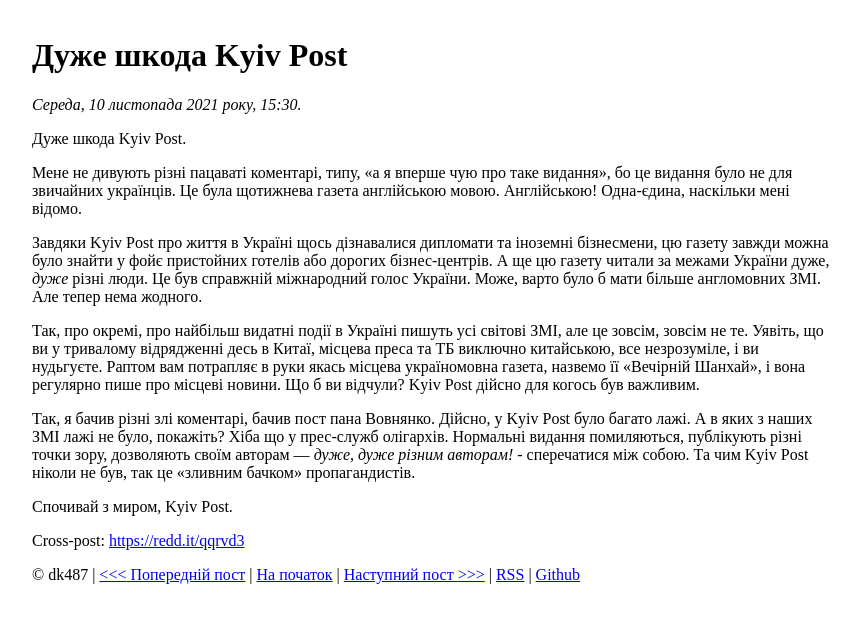
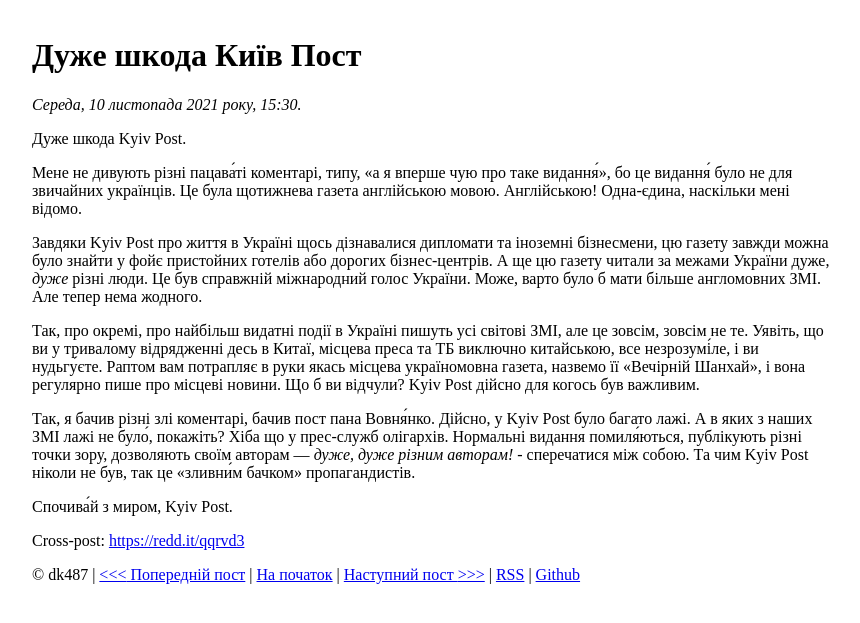
Before and after one commit to dk487/test.de.co.ua, a Jekyll site: the page built from _posts/2021/2021-11-10-kyiv-post.md, in a window 1280 px wide. Shown: the top 623 px of the page, without its empty margins (208-1068 px from the left). Built offline with Jekyll 4.4.1, drawn with Linux system fonts in a browser that asks for light colours.

Commit message:
Better speech mode

```diff
--- a/_posts/2021/2021-11-10-kyiv-post.md
+++ b/_posts/2021/2021-11-10-kyiv-post.md
@@ -1,18 +1,18 @@
 ---
-title: Дуже шкода Kyiv Post
+title: Дуже шкода Київ Пост
 date: 2021-11-10 17:30:31 +02:00
 ---
 
-Дуже шкода Kyiv Post.
+Дуже шкода <span title="Київ Пост">Kyiv Post</span>.
 
-Мене не дивують різні пацаваті коментарі, типу, «а я вперше чую про таке видання», бо це видання було не для звичайних українців. Це була щотижнева газета англійською мовою. Англійською! Одна-єдина, наскільки мені відомо.
+Мене не дивують різні пацава́ті коментарі, типу, «а я вперше чую про таке видання́», бо це видання́ було не для звичайних українців. Це була щотижнева газета англійською мовою. Англійською! Одна-єдина, наскільки мені відомо.
 
-Завдяки Kyiv Post про життя в Україні щось дізнавалися дипломати та іноземні бізнесмени, цю газету завжди можна було знайти у фойє пристойних готелів або дорогих бізнес-центрів. А ще цю газету читали за межами України дуже, _дуже_ різні люди. Це був справжній міжнародний голос України. Може, варто було б мати більше англомовних ЗМІ. Але тепер нема жодного.
+Завдяки <span title="Київ Пост">Kyiv Post</span> про життя в Україні щось дізнавалися дипломати та іноземні бізнесмени, цю газету завжди можна було знайти у фойє пристойних готелів або дорогих бізнес-центрів. А ще цю газету читали за межами України дуже, _дуже_ різні люди. Це був справжній міжнародний голос України. Може, варто було б мати більше англомовних ЗМІ. Але тепер нема жодного.
 
-Так, про окремі, про найбільш видатні події в Україні пишуть усі світові ЗМІ, але це зовсім, зовсім не те. Уявіть, що ви у тривалому відрядженні десь в Китаї, місцева преса та ТБ виключно китайською, все незрозуміле, і ви нудьгуєте. Раптом вам потрапляє в руки якась місцева україномовна газета, назвемо її «Вечірній Шанхай», і вона регулярно пише про місцеві новини. Що б ви відчули? Kyiv Post дійсно для когось був важливим.
+Так, про окремі, про найбільш видатні події в Україні пишуть усі світові ЗМІ, але це зовсім, зовсім не те. Уявіть, що ви у тривалому відрядженні десь в Китаї, місцева преса та ТБ виключно китайською, все незрозумі́ле, і ви нудьгу́єте. Раптом вам потрапляє в руки якась місцева україномовна газета, назвемо її «Вечірній Шанхай», і вона регулярно пише про місцеві новини. Що б ви відчули? <span title="Київ Пост">Kyiv Post</span> дійсно для когось був важливим.
 
-Так, я бачив різні злі коментарі, бачив пост пана Вовнянко. Дійсно, у Kyiv Post було багато лажі. А в яких з наших ЗМІ лажі не було, покажіть? Хіба що у прес-служб олігархів. Нормальні видання помиляються, публікують різні точки зору, дозволяють своїм авторам — _дуже, дуже різним авторам!_ - сперечатися між собою. Та чим Kyiv Post ніколи не був, так це «зливним бачком» пропагандистів.
+Так, я бачив різні злі коментарі, бачив пост пана Вовня́нко. Дійсно, у <span title="Київ Пост">Kyiv Post</span> було багато лажі. А в яких з наших ЗМІ лажі не було́, покажіть? Хіба що у прес-служб олігархів. Нормальні видання помиля́ються, публікують різні точки зору, дозволяють своїм авторам — _дуже, дуже різним авторам!_ - сперечатися між собою. Та чим <span title="Київ Пост">Kyiv Post</span> ніколи не був, так це «зливни́м бачком» пропагандистів.
 
-Спочивай з миром, Kyiv Post.
+Спочива́й з миром, <span title="Київ Пост">Kyiv Post</span>.
 
 Cross-post: <https://redd.it/qqrvd3>
```
